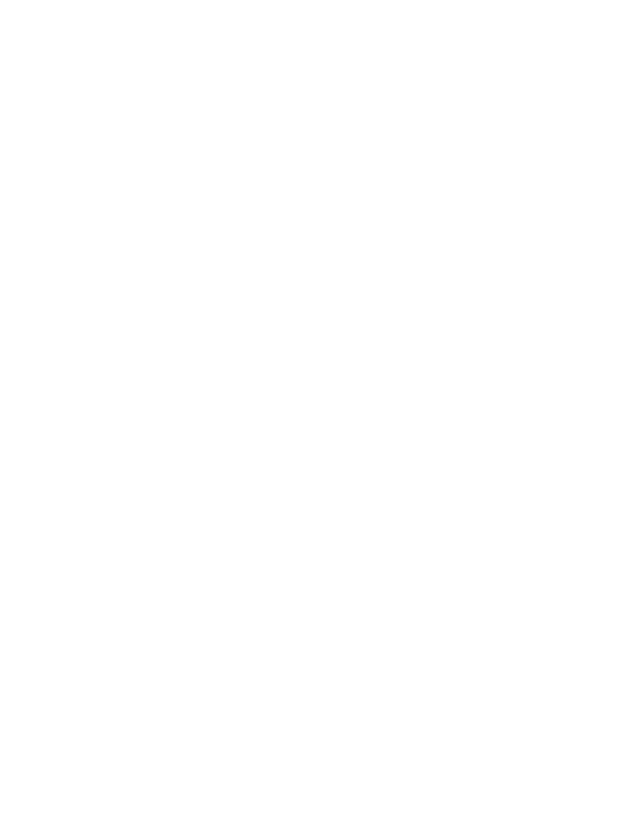
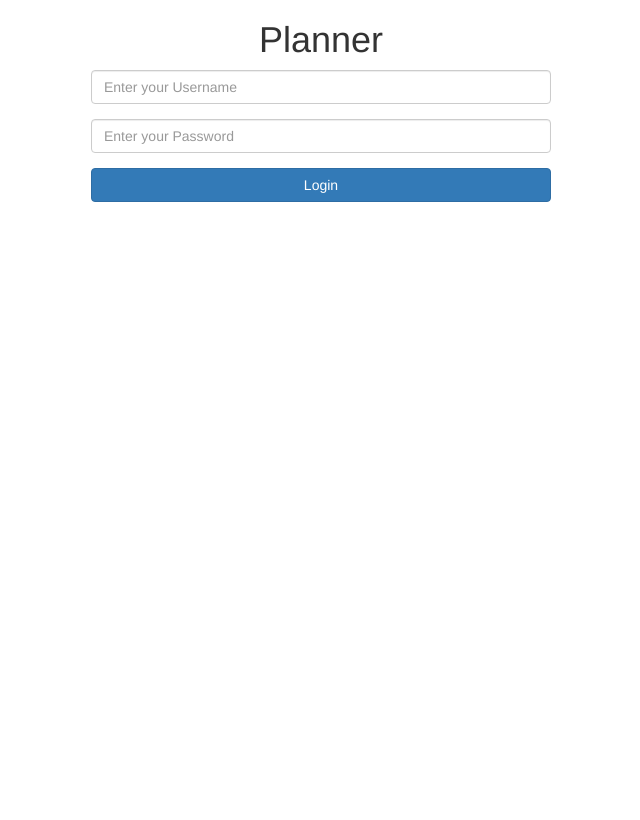
Before and after one commit to gigibang/TouristTourPlanner, a PHP site: page /login.html in a window 1280 px wide. Before the commit the part shown is empty. Shown: the whole page, without its empty margins (319-959 px from the left). Run offline with PHP 8.4, Linux system fonts and the light colour scheme; some libraries are stand-ins or nearby versions.

Commit message:
Updated login page with basic form layout

```diff
--- a/src/css/main.css
+++ b/src/css/main.css
@@ -1,9 +1,27 @@
 html, body, #map-canvas {
 	height: 100%;
-	font-family: Roboto;  /* added by shang */
+	/*font-family: Roboto;*/  /* added by shang */
 	margin: 0px;
 	padding: 0px
 }
+
+/****START OF LOGIN PAGE STYLES***/
+.heading {
+	text-align: center;
+}
+
+.formLogin {
+	max-width: 500px;
+}
+
+.formLogin div {
+	margin-left: 20px;
+	margin-right: 20px;
+}
+
+
+/****END OF LOGIN PAGE STYLES***/
+/****START OF MAP PAGE STYLES***/
 
 #panel { /* not used ? */
 	position: absolute;
@@ -16,3 +34,5 @@ html, body, #map-canvas {
 	border: 1px solid #999;
 	font-family: Roboto;  /* added by shang */
 }
+
+/****END OF MAP PAGE STYLES***/
--- a/src/login.html
+++ b/src/login.html
@@ -3,11 +3,12 @@
 	<head>
 		<meta charset="utf-8">
 		<meta http-equiv="x-ua-compatible" content="ie=edge">
+        <meta name="viewport" content="width=device-width, initial-scale=1">
 		<title></title>
         <meta name="description" content="">
-        <meta name="viewport" content="width=device-width, initial-scale=1">
-
 		<link rel="stylesheet" href="css/normalize.css">
+		<!--Bootstrap -->
+		<link href="css/bootstrap.min.css" rel="stylesheet">
         <link rel="stylesheet" href="css/main.css">
         <script src="js/vendor/modernizr-2.8.3.min.js"></script>
 	</head>
@@ -15,5 +16,24 @@
 		<!--[if lt IE 8]>
             <p class="browserupgrade">You are using an <strong>outdated</strong> browser. Please <a href="http://browsehappy.com/">upgrade your browser</a> to improve your experience.</p>
         <![endif]-->
+		<!--START body html content-->
+		<h1 class="heading">Planner</h1>
+		<div class="center-block formLogin">
+			<div class="form-group" id="groupUsername">
+				<!--<label for="username">Username:</label>-->
+				<input type="text" class="form-control" id="username" placeholder="Enter your Username"></input>
+			</div>
+			<div class="form-group" id="groupPassword">
+				<input type="password" class="form-control" id="password" placeholder="Enter your Password"></input>
+			</div>
+			<div class="form-group" id="buttonLogin">
+				<button class="btn btn-primary btn-block" type="button">Login</button>
+			</div>
+		</div>
+		<!--END body html content-->
+		<!--jQuery with offline backup if needed-->
+		<script src="https://ajax.googleapis.com/ajax/libs/jquery/1.11.3/jquery.min.js"></script>
+        <script>window.jQuery || document.write('<script src="js/vendor/jquery-1.11.3.min.js"><\/script>')</script>
+		<script src="js/vendor/bootstrap.min.js"></script>
 	</body>
 </html>
```
